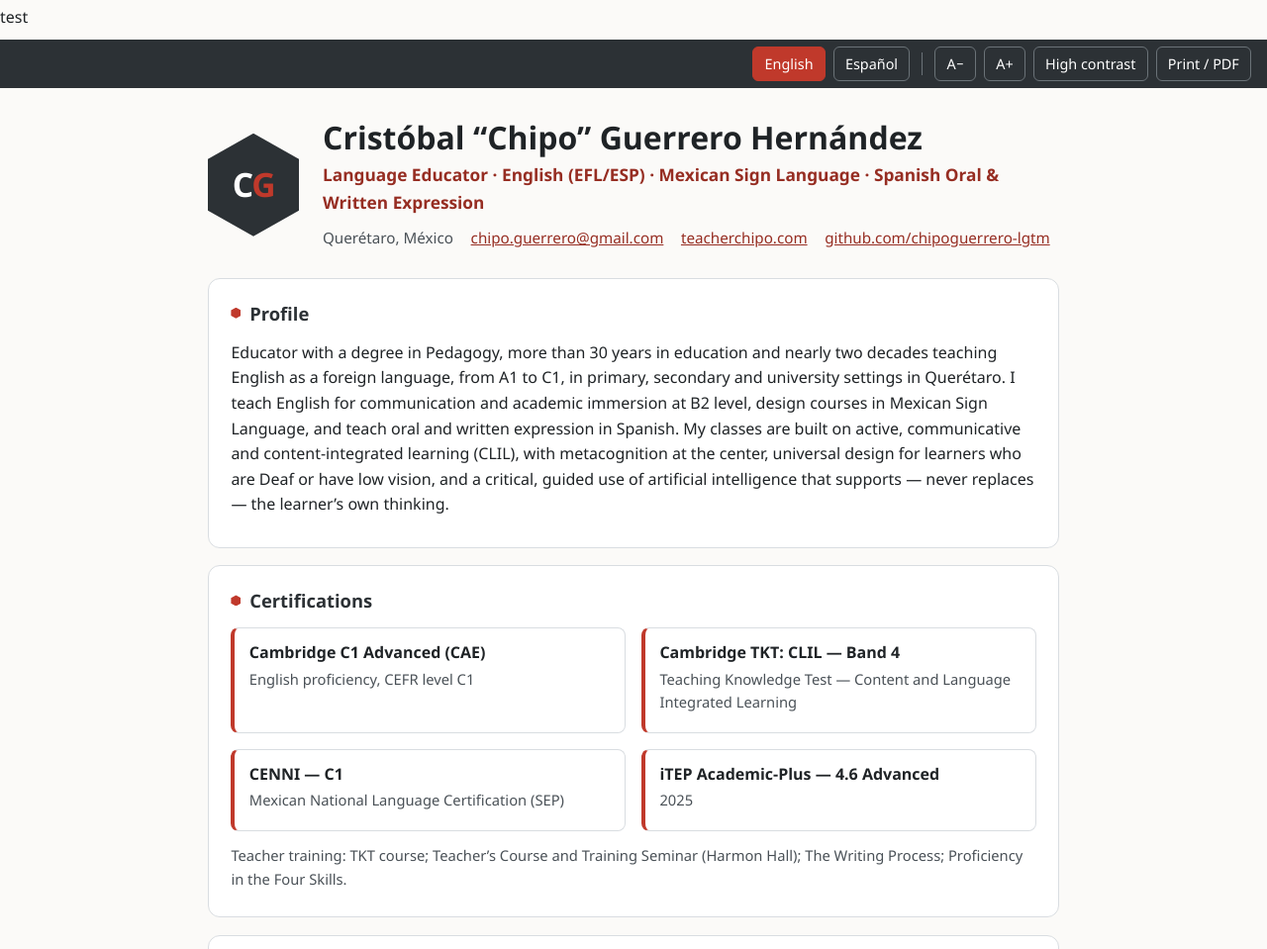
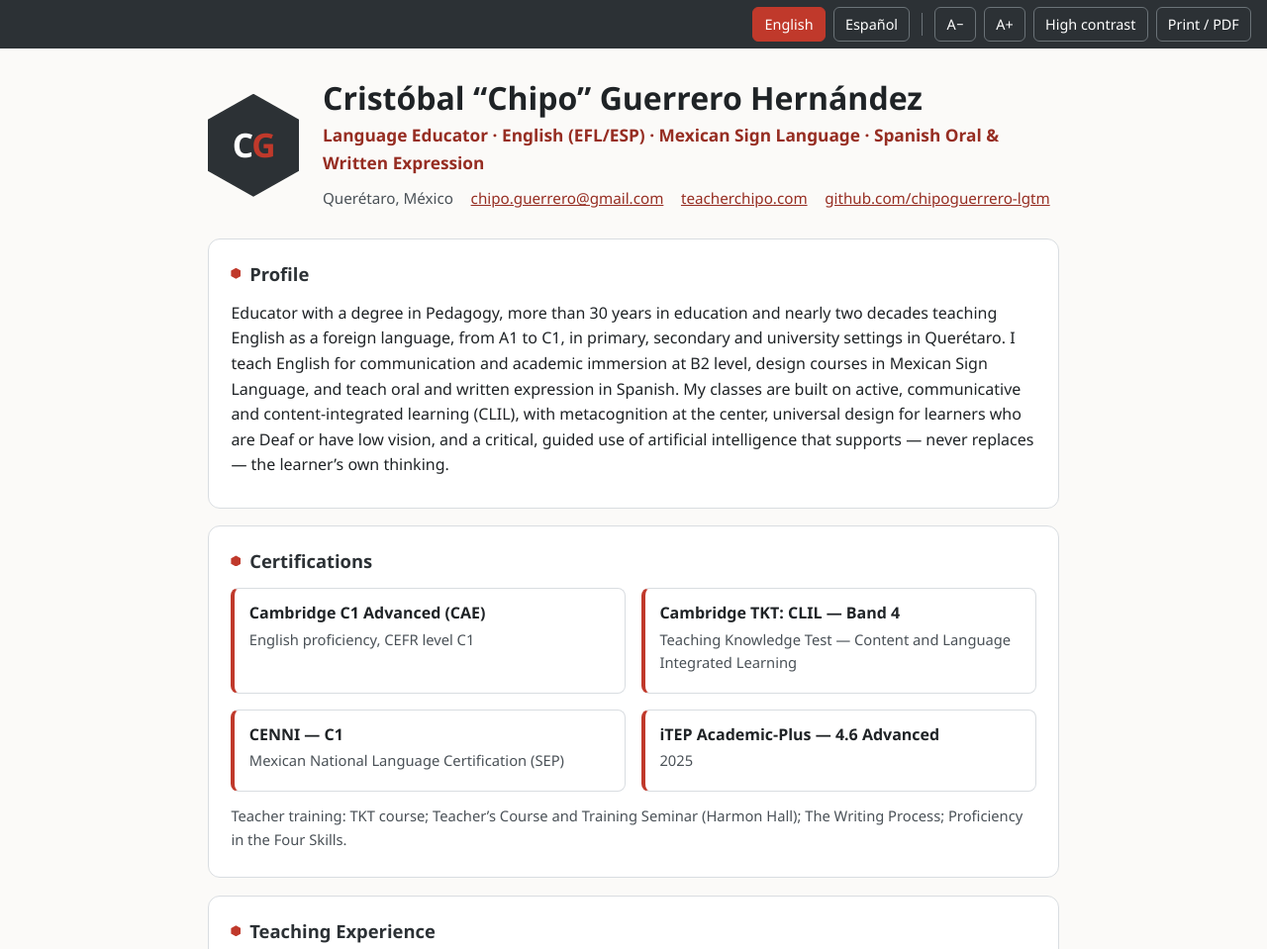
Before and after one commit to chipoguerrero-lgtm/cv, a plain HTML site: page index.html in a window 1280 px wide. Shown: the top 959 px of the page at 99% size. Drawn offline with Linux system fonts and the light colour scheme.

Commit message:
Update index.html

```diff
--- a/index.html
+++ b/index.html
@@ -1,5 +1,4 @@
-<p>test</p>
-<div><!DOCTYPE html>
+<!DOCTYPE html>
 <html lang="en">
 <head>
 <meta charset="utf-8">
```
